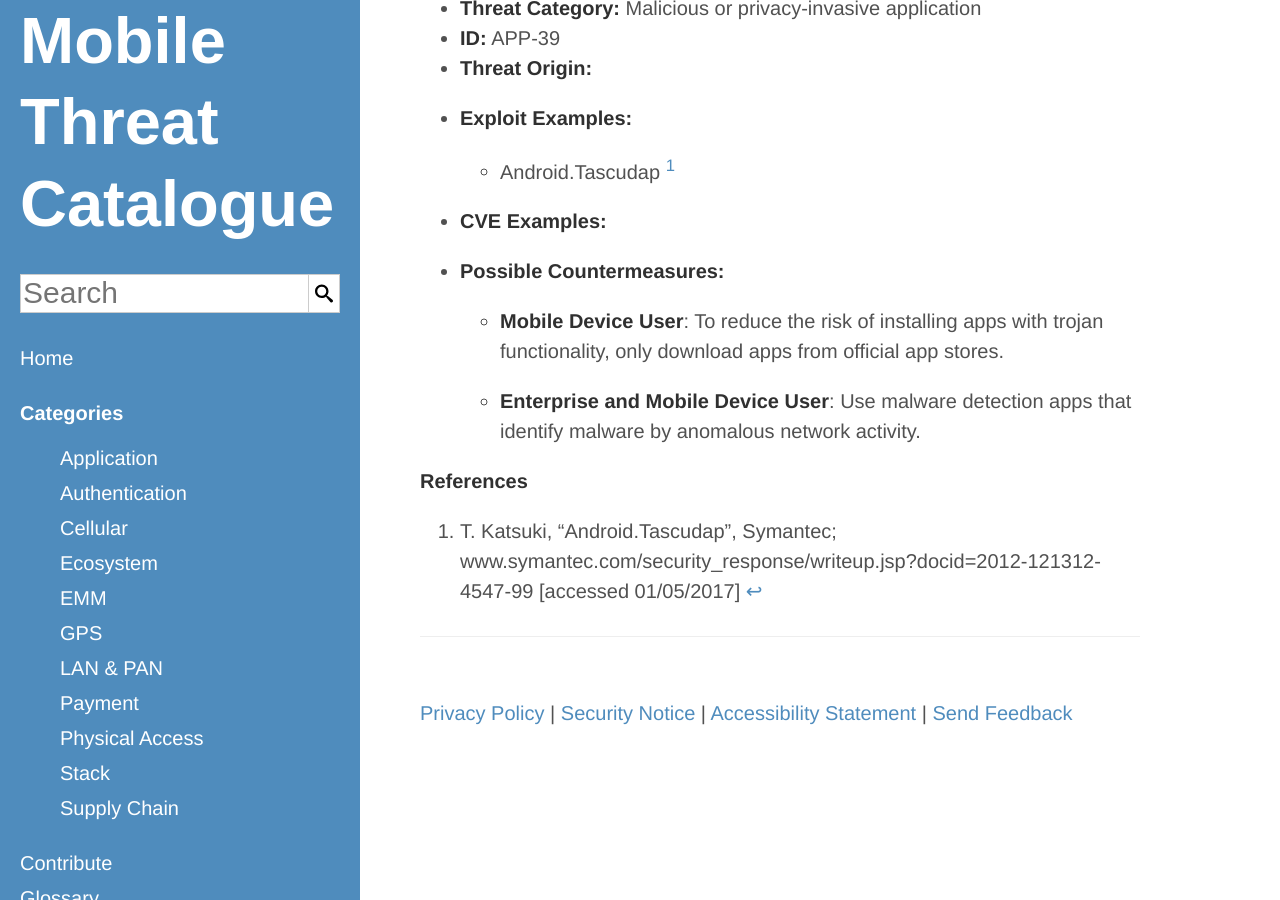
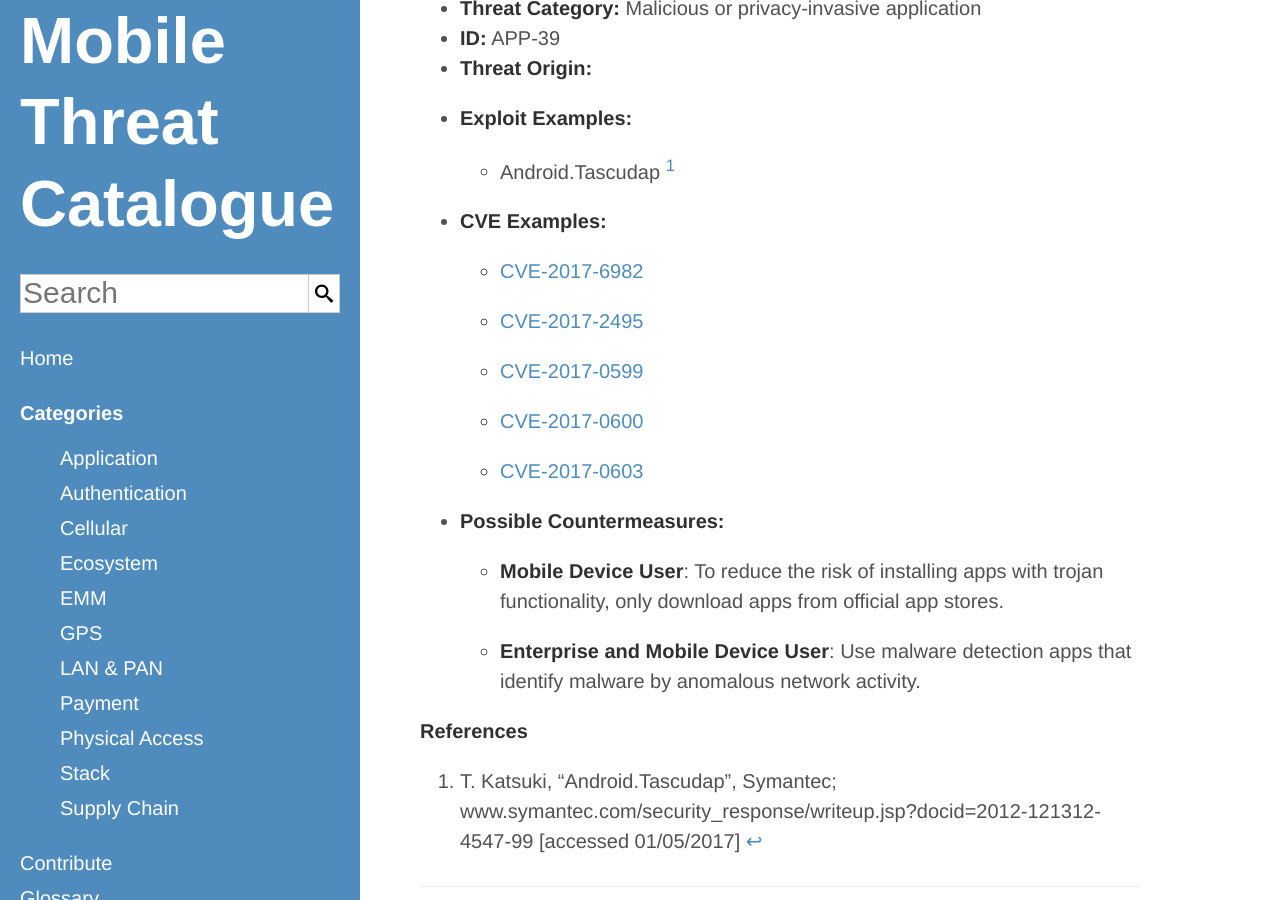
Before and after one commit to usnistgov/mobile-threat-catalogue, a Jekyll site: the page built from _application-threats/APP-39.md, in a window 1280 px wide and 900 px high, scrolled down 371 px. Built offline with Jekyll 4.4.1, drawn with Linux system fonts in a browser that asks for light colours.

Commit message:
#219
Adding CVE's to given MTC Category.

```diff
--- a/_application-threats/APP-39.md
+++ b/_application-threats/APP-39.md
@@ -7,6 +7,11 @@
     ExploitExample:
         - "Android.Tascudap [^T-Katsuki-1]"
     CVEExample:
+    - CVE-2017-6982
+    - CVE-2017-2495
+    - CVE-2017-0599
+    - CVE-2017-0600
+    - CVE-2017-0603
     PossibleCountermeasures:
         "To reduce the risk of installing apps with trojan functionality, only download apps from official app stores.":
             - "Mobile Device User"
```
